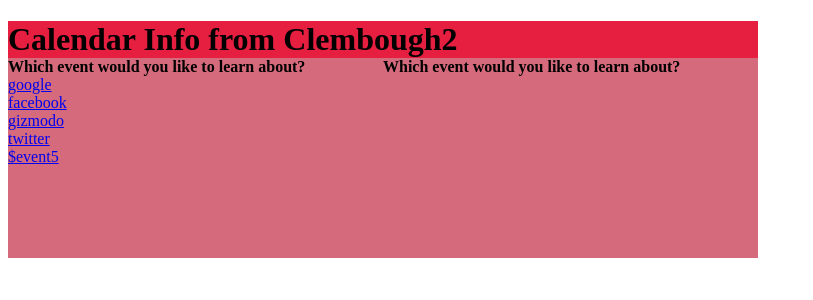
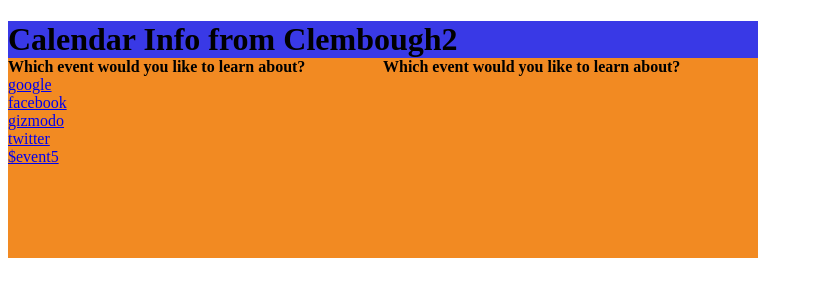
Before and after one commit to samdam/clembough2, a Flask app: template templates/event.html in a window 1280 px wide. Shown: the top 300 px of the page, without its empty margins (0-813 px from the left). Run offline with Flask 2, Linux system fonts and the light colour scheme; the template is opened without the code that fills it, so the values that code supplies are empty; parts of the project's set-up code (start-up, migrations or seed data) failed here and were passed over.

Commit message:
Update templates/event.html

```diff
--- a/templates/event.html
+++ b/templates/event.html
@@ -4,10 +4,10 @@
 
 <div id="container" style="width:750px">
 
-<div id="header" style="background-color:#E61E3F;">
+<div id="header" style="background-color:#3939E6;">
 <h1 style="margin-bottom:0;">Calendar Info from Clembough2</h1></div>
 
-<div id="linked in" style="background-color:#D46A7B;height:200px;width:375px;float:left;">
+<div id="linked in" style="background-color:#F28A22;height:200px;width:375px;float:left;">
 <b>Which event would you like to learn about?</b><br />
 <a href="http://wwww.google.com" > google </a><br />
 <a href="http://www.facebook.com" > facebook </a><br />
@@ -16,7 +16,7 @@
 <a href="${event5href}" > $event5 </a><br /></div>
 </div>
 
-<div id="linked in" style="background-color:#D46A7B;height:200px;width:375px;float:left;">
+<div id="linked in" style="background-color:#F28A22;height:200px;width:375px;float:left;">
 <b>Which event would you like to learn about?</b><br />
 </div>
 </div>
```
